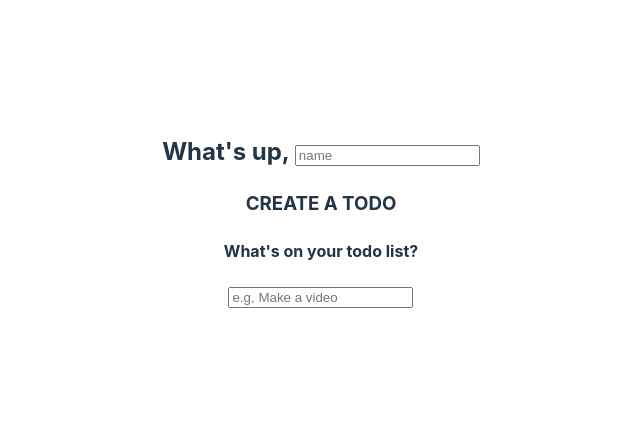
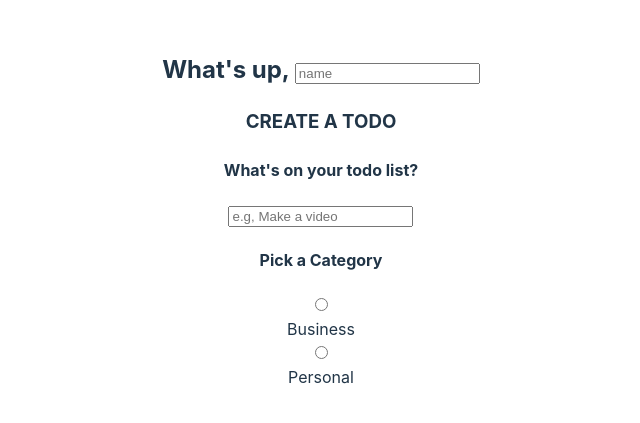
Before and after one commit to cprom/todo-app, a Vue app: page / in a window 1280 px wide. Shown: the part 189-612 px from the top of the page, without its empty margins (319-959 px from the left). Built offline with nearby package versions, Linux system fonts and the light colour scheme; the HTML template or start-up script is replaced by a standard one.

Commit message:
add category

```diff
--- a/src/App.vue
+++ b/src/App.vue
@@ -3,17 +3,21 @@
 const name = ref('')
 const todos = ref([])
 const input_content = ref('')
+const input_category = ref(null)
+
 
 const addTodo = () => {
-  if(input_content.value.trim() === ''){
+  if(input_content.value.trim() === '' || input_category.value == null){
     return
   }
   todos.value.push({
     content: input_content.value,
+    category: input_category.value
 
   })
   input_content.value = ''
-  // console.log(todos)
+  input_category.value = null
+  console.log(todos)
 }
 
 </script>
@@ -33,6 +37,20 @@
         <h4>What's on your todo list?</h4>
         <input type="text" placeholder="e.g, Make a video" v-model="input_content" />
         <!-- {{ input_content }} -->
+        <h4>Pick a Category</h4>
+        <div class="options">
+          <label>
+            <input type="radio" name="category" value="business" v-model="input_category"/>
+            <span class="bubble business"></span>
+            <div>Business</div>
+          </label>
+          <label>
+            <input type="radio" name="category" value="personal" v-model="input_category"/>
+            <span class="bubble personal"></span>
+            <div>Personal</div>
+          </label>
+          <!-- {{ input_category }} -->
+        </div>
       </form>
     </section>
 
```
